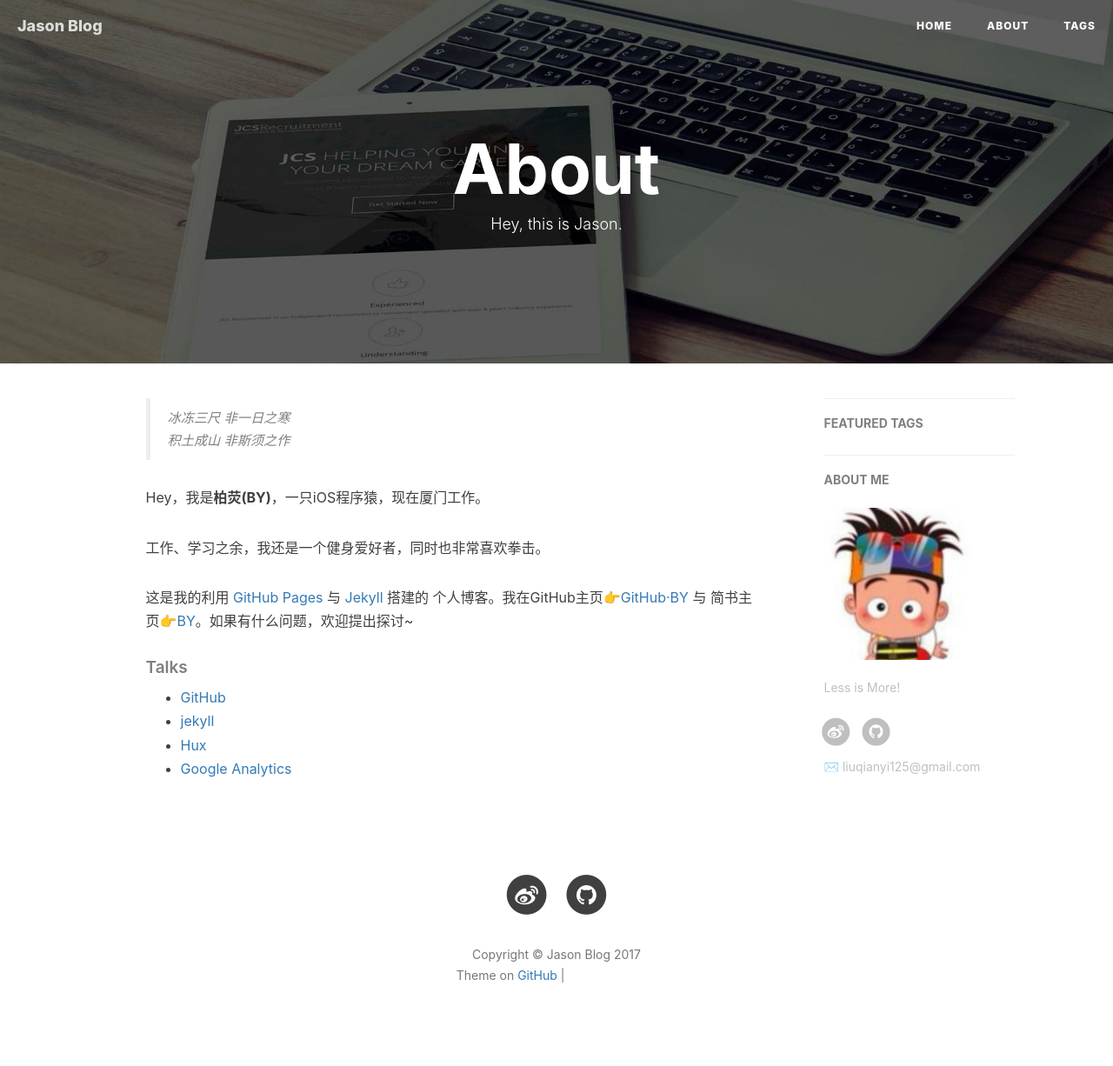
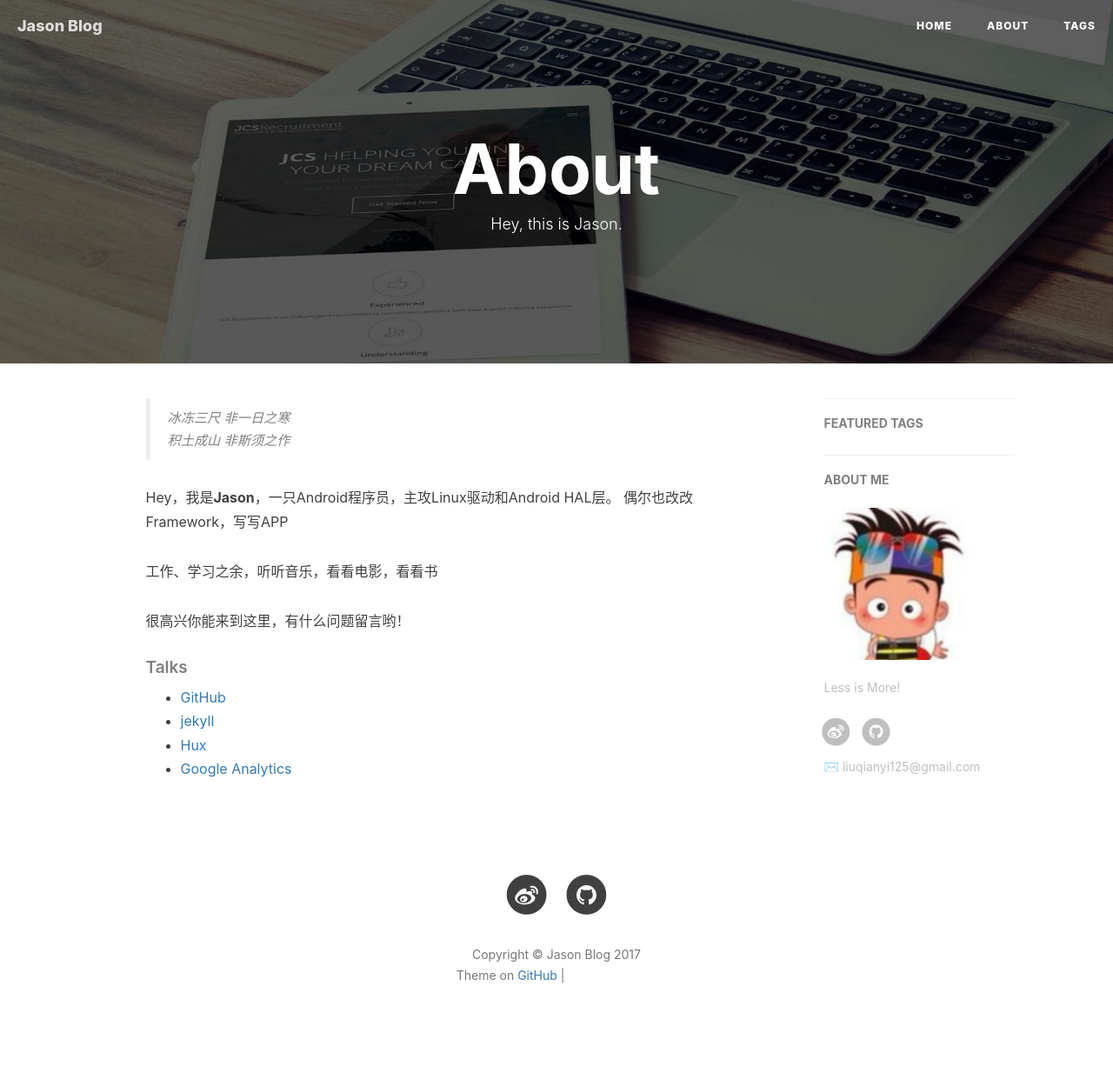
Before and after one commit to jason--liu/jason--liu.github.io, a Jekyll site: the page built from about.html, in a window 1280 px wide. Shown: the whole page at 87% size. Built offline with Jekyll 4.4.1, drawn with Linux system fonts in a browser that asks for light colours; nearby versions of some CDN libraries; comment, search, counter and statistics services are not loaded; grey boxes are pictures that could not be loaded.

Commit message:
change about

```diff
--- a/about.html
+++ b/about.html
@@ -18,11 +18,11 @@ header-img: "img/post-bg-rwd.jpg"
     <blockquote><p>冰冻三尺 非一日之寒<br>
     积土成山 非斯须之作</p></blockquote>
 
-    <p>Hey，我是<strong>柏荧(BY)</strong>，一只iOS程序猿，现在厦门工作。</p>
+    <p>Hey，我是<strong>Jason</strong>，一只Android程序员，主攻Linux驱动和Android HAL层。
+	偶尔也改改Framework，写写APP</p>
 
-    <p>工作、学习之余，我还是一个健身爱好者，同时也非常喜欢拳击。</p>
-
-    <p>这是我的利用 <a href="https://pages.github.com/">GitHub Pages</a> 与 <a href="http://jekyll.com.cn/">Jekyll</a> 搭建的 个人博客。我在GitHub主页<a href="https://github.com/qiubaiying">👉GitHub·BY</a> 与 简书主页<a href="https://http://www.jianshu.com/u/e71990ada2fd">👉BY</a>。如果有什么问题，欢迎提出探讨~</p>
+    <p>工作、学习之余，听听音乐，看看电影，看看书</p>
+    <p>很高兴你能来到这里，有什么问题留言哟！</p>
 
     <p></p>
 
```
